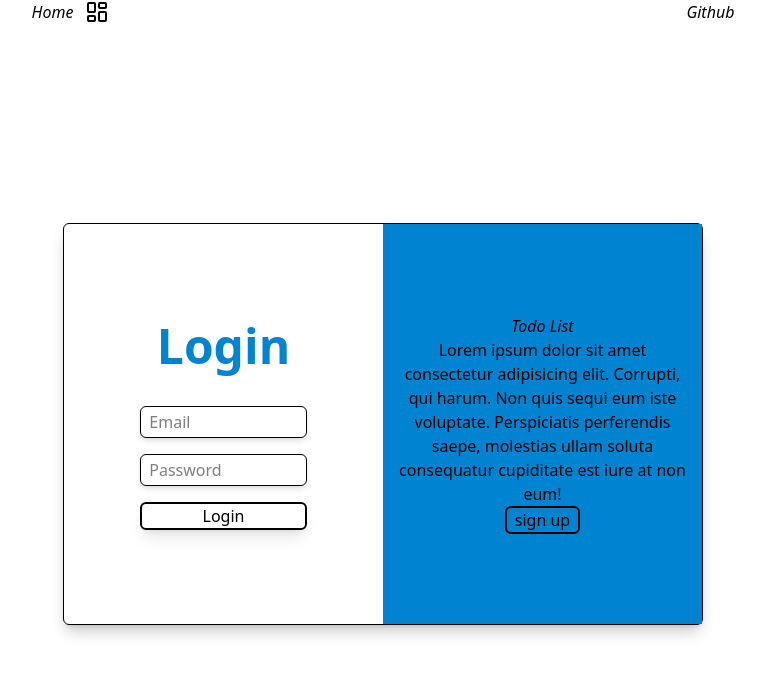
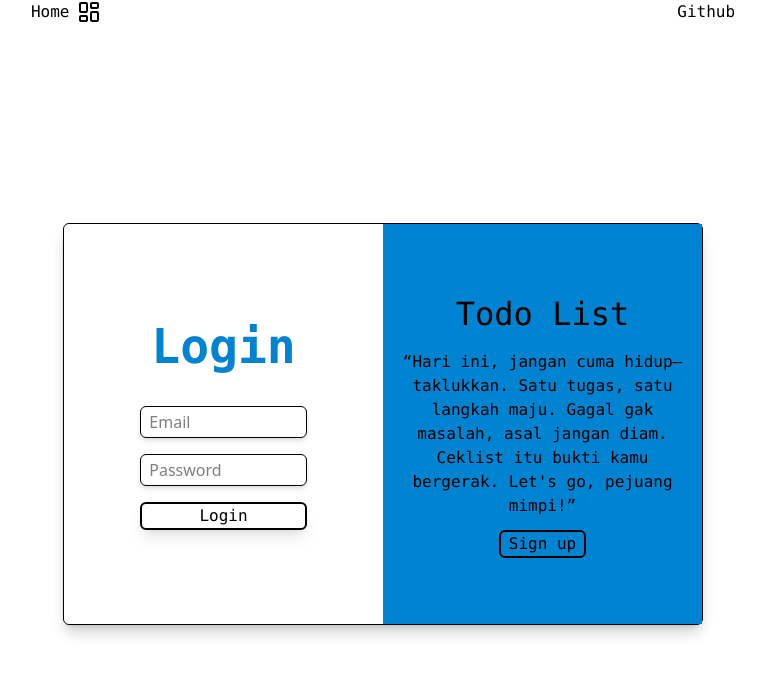
Before and after one commit to MuliaAndiki/uts-pbw, a Next.js app: page /auth/login in a window 1280 px wide. Shown: the top 676 px of the page, without its empty margins (257-1023 px from the left). Built offline with nearby package versions, Linux system fonts and the light colour scheme.

Commit message:
feat:fix

```diff
--- a/app/(pages)/auth/login/page.tsx
+++ b/app/(pages)/auth/login/page.tsx
@@ -77,7 +77,7 @@ const Login = () => {
                   <form onSubmit={handleLogin}>
                     <label
                       htmlFor=""
-                      className="font-bold text-sky-600  hover:shadow-sky-500 text-[3rem] p-2 flex justify-center"
+                      className="font-bold text-sky-600  hover:shadow-sky-500 text-[3rem] p-2 flex justify-center font-mono"
                     >
                       Login
                     </label>
@@ -101,7 +101,7 @@ const Login = () => {
                       </div>
                       <div className="m-[1rem]">
                         <button
-                          className="border-2 shadow-lg w-[13vw] rounded-md hover:shadow-sky-500"
+                          className="border-2 shadow-lg w-[13vw] rounded-md hover:shadow-sky-500 font-mono"
                           type="submit"
                         >
                           Login
@@ -116,18 +116,19 @@ const Login = () => {
                 <div className="flex p-[1rem] justify-center items-center">
                   {/* <Image src={} alt="" width={} height={} /> */}
                   <div className="flex-col justify-center items-center">
-                    <h1 className="italic text-center">Todo List</h1>
-                    <p className="text-center">
-                      Lorem ipsum dolor sit amet consectetur adipisicing elit.
-                      Corrupti, qui harum. Non quis sequi eum iste voluptate.
-                      Perspiciatis perferendis saepe, molestias ullam soluta
-                      consequatur cupiditate est iure at non eum!
+                    <h1 className="font-mono text-center text-[2rem] mb-3">
+                      Todo List
+                    </h1>
+                    <p className="text-center font-mono">
+                      “Hari ini, jangan cuma hidup—taklukkan. Satu tugas, satu
+                      langkah maju. Gagal gak masalah, asal jangan diam. Ceklist
+                      itu bukti kamu bergerak. Let's go, pejuang mimpi!”
                     </p>
 
                     <div className="flex justify-center">
                       <Link href="/auth/register">
-                        <button className="border-2 rounded-md hover:text-white px-2 duration-[0.3s] hover:shadow-lg shadow-cyan-500/50">
-                          sign up
+                        <button className="border-2 rounded-md hover:text-white px-2 duration-[0.3s] hover:shadow-lg shadow-cyan-500/50 font-mono mt-3">
+                          Sign up
                         </button>
                       </Link>
                     </div>
--- a/app/(pages)/todo/page.tsx
+++ b/app/(pages)/todo/page.tsx
@@ -98,7 +98,7 @@ const Todo = () => {
         <div className="w-full max-w-4xl px-4">
           <div className="flex flex-col items-center justify-center gap-4">
             <form onSubmit={handleTodo} className="w-full   ">
-              <label className="block text-3xl font-bold text-center text-gray-800 drop-shadow hover:text-sky-600 transition duration-500">
+              <label className="block text-3xl font-bold text-center text-gray-800 drop-shadow hover:text-sky-600 transition duration-500 font-mono">
                 TodoList: {curennt ? curennt.fullName : "Guest"}
               </label>
 
@@ -114,14 +114,14 @@ const Todo = () => {
 
                 <button
                   type="submit"
-                  className="px-4 py-2 rounded-md font-semibold bg-sky-500 text-white hover:bg-sky-600 transition duration-300 hover:scale-105"
+                  className="px-4 py-2 rounded-md font-semibold bg-sky-500 text-white hover:bg-sky-600 transition duration-300 hover:scale-105 font-mono"
                 >
                   Submit
                 </button>
 
                 <button
                   type="button"
-                  className="px-4 py-2 rounded-md font-semibold bg-red-400 text-white hover:bg-red-500 transition duration-300 hover:scale-105"
+                  className="px-4 py-2 rounded-md font-semibold bg-red-400 text-white hover:bg-red-500 transition duration-300 hover:scale-105 font-mono"
                   onClick={handleLoqout}
                 >
                   Quit
--- a/app/components/navbar/nabvar.tsx
+++ b/app/components/navbar/nabvar.tsx
@@ -6,14 +6,14 @@ const Navbar: React.FC = () => {
     <div className=" flexjustify-center">
       <div className="flex justify-around w-full">
         <Link href="/landingpage">
-          <div className="flex gap-x-3">
-            <h1 className="italic">Home</h1>
+          <div className="flex gap-x-2 items-center hover:scale-105 duration-[0.3s]">
+            <h1 className="font-mono">Home</h1>
             <LayoutDashboard />
           </div>
         </Link>
         <Link href="https://github.com/MuliaAndiki/uts-pbw">
-          <div className="flex">
-            <h1 className="italic">Github</h1>
+          <div className="flex hover:scale-105 duration-[0.3s]">
+            <h1 className="font-mono ">Github</h1>
           </div>
         </Link>
       </div>
--- a/app/components/partical/return.tsx
+++ b/app/components/partical/return.tsx
@@ -135,7 +135,7 @@ const Return: React.FC<returnPros> = ({ todo, index }) => {
               onClick={() => {
                 setTextEdit(todo.text), setEdit(false);
               }}
-              className="bg-gray-500 text-white px-2 rounded duration-[0.3s] hover:scale-105 hover:bg-gray-600"
+              className="bg-gray-500 text-white px-2 rounded duration-[0.3s] hover:scale-105 hover:bg-gray-600 font-mono"
             >
               Batal
             </button>
@@ -143,7 +143,7 @@ const Return: React.FC<returnPros> = ({ todo, index }) => {
         ) : (
           <button
             type="button"
-            className="border-b-1 rounded-md px-4 hover:scale-105 duration-[0.3s] p-2 bg-sky-400 text-white hover:bg-sky-600 font-semibold "
+            className="border-b-1 rounded-md px-4 hover:scale-105 duration-[0.3s] p-2 bg-sky-400 text-white hover:bg-sky-600 font-mono "
             onClick={() => {
               setEdit(true);
             }}
@@ -153,7 +153,7 @@ const Return: React.FC<returnPros> = ({ todo, index }) => {
         )}
         <button
           type="button"
-          className="border-b-1 rounded-md px-2 hover:scale-105 duration-[0.3s] bg-red-400 font-semibold text-white hover:bg-red-600 p-2"
+          className="border-b-1 rounded-md px-2 hover:scale-105 duration-[0.3s] bg-red-400 font-semibold text-white hover:bg-red-600 p-2 font-mono"
           onClick={handleDelete}
         >
           Hapus
```
Also changed, not shown: app/(pages)/auth/register/page.tsx (+16 -12 lines).
